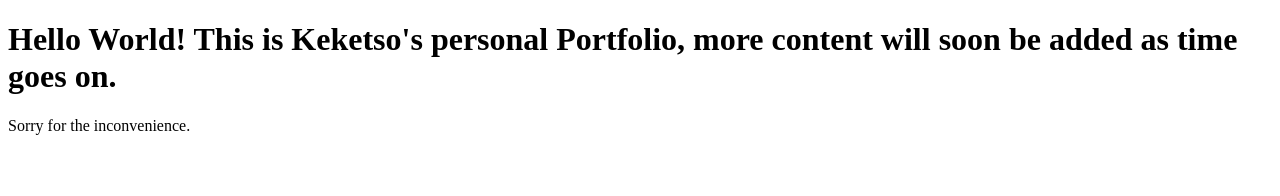
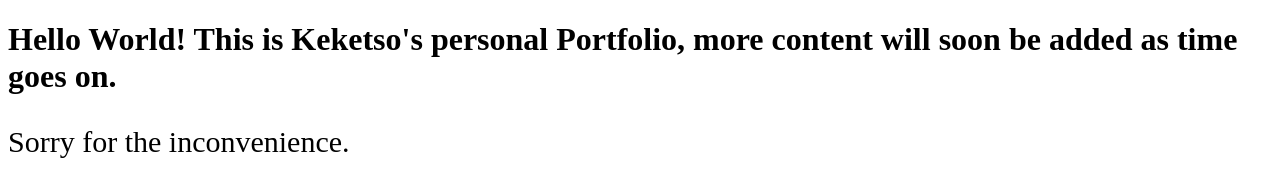
Before and after one commit to K-The-Coder/K-The-Coder.github.io, a plain HTML site: page index.html in a window 1280 px wide. Drawn offline with Linux system fonts and the light colour scheme.

Commit message:
Enlarged the message by 30 pixels.

```diff
--- a/index.html
+++ b/index.html
@@ -11,7 +11,7 @@
 
         </header>
         <h1>Hello World! This is Keketso's personal Portfolio, more content will soon be added as time goes on.</h1>
-        <p>Sorry for the inconvenience.</p>
+        <p style="font-size: 30px">Sorry for the inconvenience.</p>
         <footer>
 
         </footer>
```
